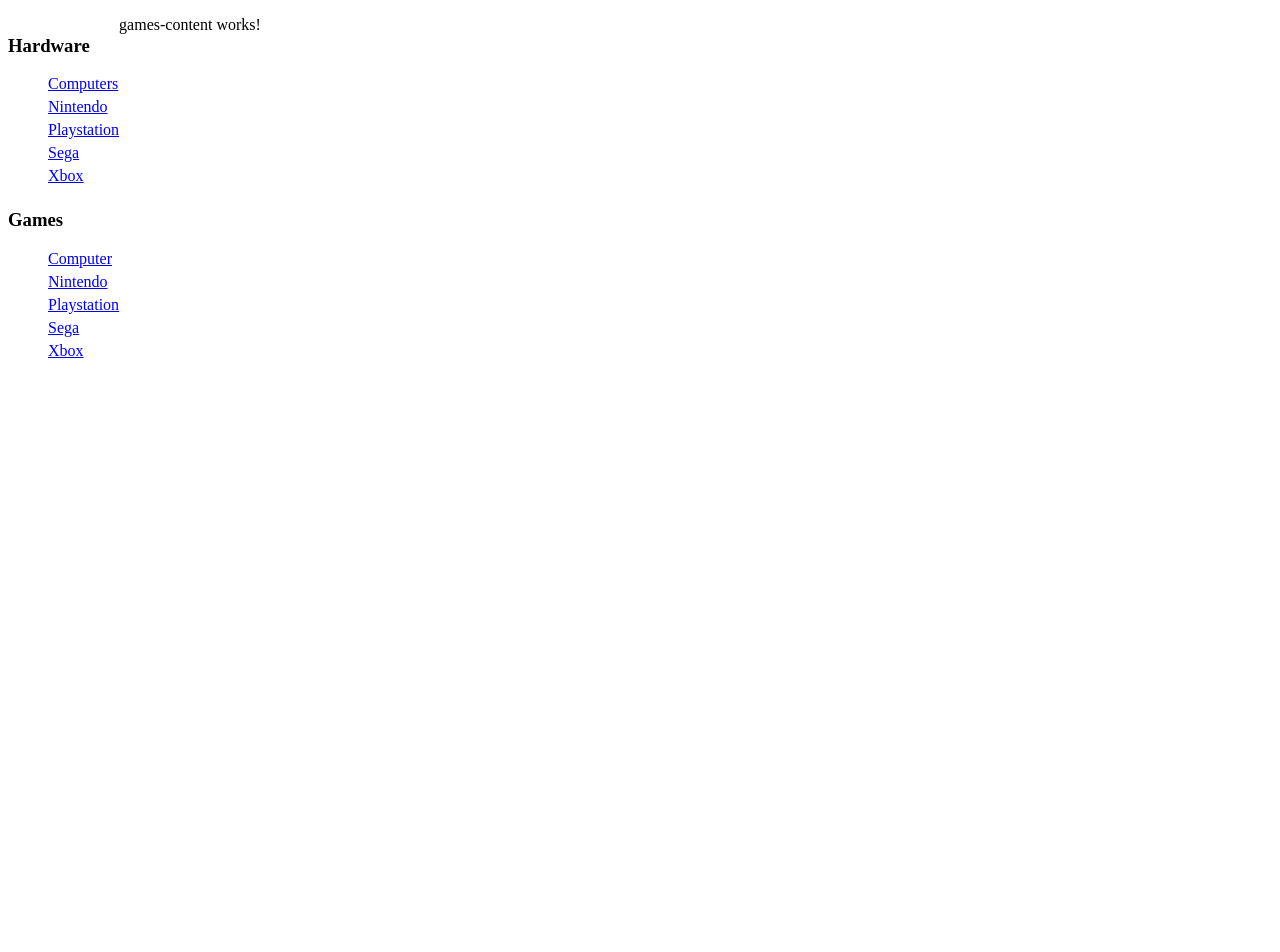
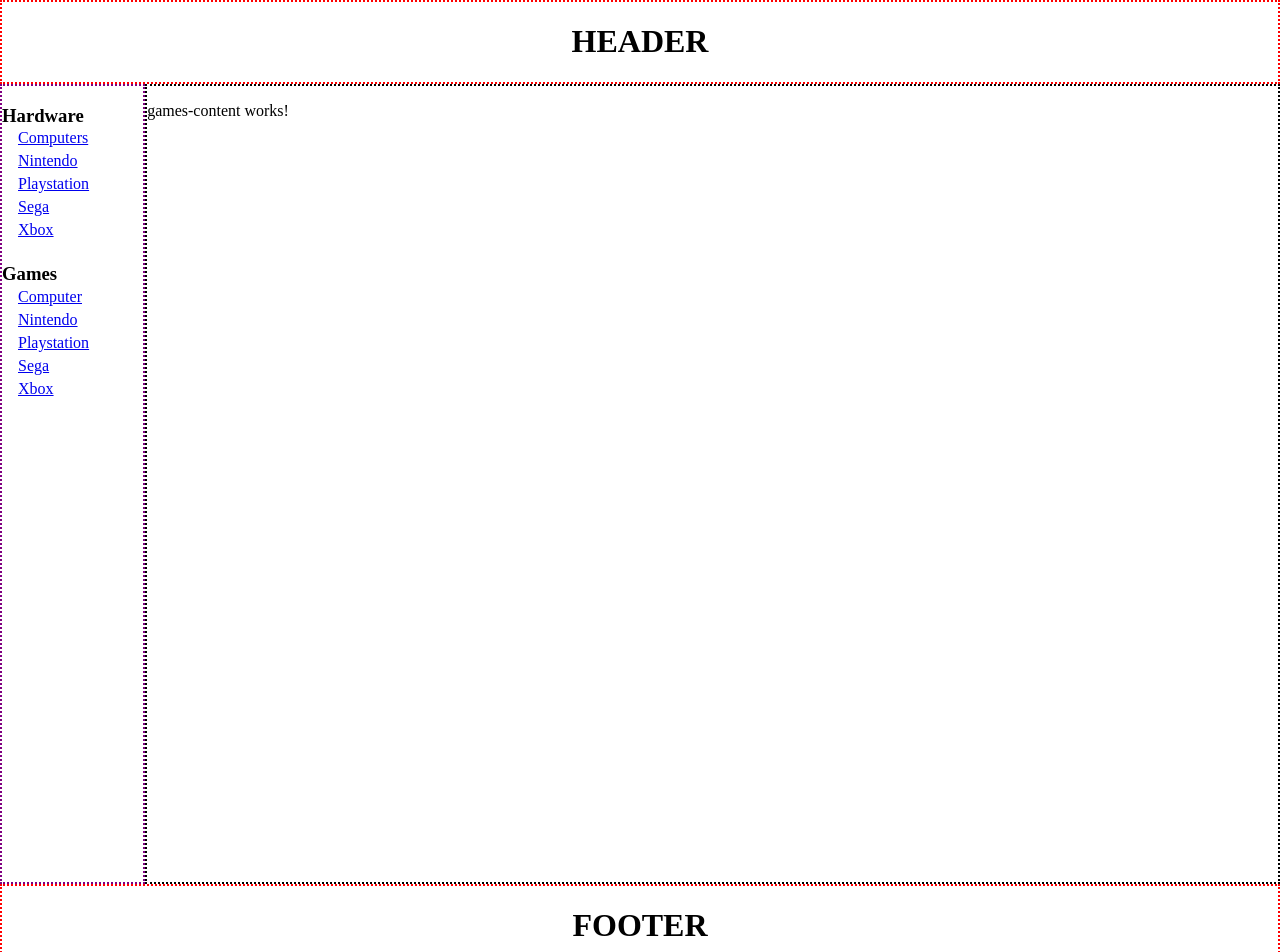
Before and after one commit to stearnsbq/Techtronics-Website, an Angular app in the folder Frontend/: page /games/computer in a window 1280 px wide. Shown: the top 952 px of the page. Before the commit the page ends 800 px from the top, so only its background shows below. Built offline with nearby package versions, Linux system fonts and the light colour scheme.

Commit message:
css grid work

```diff
--- a/Frontend/src/app/app.component.html
+++ b/Frontend/src/app/app.component.html
@@ -1,11 +1,19 @@
+<div class="wrapper">
 
+  <div class="header_content">
+      <h1>HEADER</h1>
+  </div>
 
+  <div class="side_navbar" *ngIf="router.url !== '/login'">
+    <app-side-navbar></app-side-navbar>
+  </div>
 
-<div class="side_navbar">
-  <app-side-navbar></app-side-navbar>
+  <div class="main_content">
+    <router-outlet></router-outlet>
+  </div>
+
+  <div class="footer_content">
+      <h1>FOOTER</h1>
+  </div>
+
 </div>
-
-
-
-
-<router-outlet></router-outlet>
--- a/Frontend/src/app/app.component.scss
+++ b/Frontend/src/app/app.component.scss
@@ -1,3 +1,30 @@
+.wrapper {
+  display: grid;
+  grid-template-columns: auto 0.5fr auto;
+  grid-template-rows: 0.1fr 100% auto;
+  min-height: 100vh;
+}
+
+
+.header_content{
+  grid-column: span 12;
+  border: 2px dotted red;
+  text-align: center;
+}
+
 .side_navbar{
-  float: left;
+  grid-column: span 1;
+  border: 2px dotted purple;
 }
+
+.main_content {
+  grid-column: span 11;
+  border: 2px dotted black;
+}
+
+.footer_content{
+  grid-column: span 12;
+  border: 2px dotted red;
+  margin-top: auto;
+  text-align: center;
+}
--- a/Frontend/src/app/app.component.ts
+++ b/Frontend/src/app/app.component.ts
@@ -1,4 +1,5 @@
 import { Component } from '@angular/core';
+import { Router } from '@angular/router';
 
 @Component({
   selector: 'app-root',
@@ -7,4 +8,7 @@
 })
 export class AppComponent {
   title = 'CMSC508';
+  constructor(public router: Router) {
+
+  }
 }
--- a/Frontend/src/app/front-page-content/front-page-content.component.html
+++ b/Frontend/src/app/front-page-content/front-page-content.component.html
@@ -1 +1,30 @@
-<p>front-page-content works!</p>
+<div class="container">
+
+  <div class="welcome_header">
+    <h1>Welcome</h1>
+
+
+  </div>
+
+  <div class="news_section">
+    <p>Lorem ipsum dolor sit amet, consectetur adipiscing elit. Aliquam tortor enim, viverra ut faucibus sed, luctus vel nulla. Curabitur lorem ante, aliquam imperdiet convallis eget, ornare eu lorem. Pellentesque condimentum, nisi facilisis consectetur pretium, ex nisl facilisis justo, sit amet faucibus quam erat at sapien. Phasellus non lacus vulputate, vehicula ex gravida, viverra nulla. Ut sagittis mi nibh, iaculis venenatis leo rhoncus quis. Cras iaculis felis urna, vitae euismod massa fringilla et. Vestibulum urna magna, convallis vitae porta nec, suscipit interdum nunc. Aliquam finibus non nibh id laoreet. Lorem ipsum dolor sit amet, consectetur adipiscing elit. Donec elit sem, commodo eu elementum et, porta non sem. Nam accumsan lacus lacinia, pretium dolor scelerisque, efficitur dolor. Curabitur eu dui vel nisl aliquam varius a consequat elit.
+
+      Suspendisse ultrices aliquet malesuada. Pellentesque eget commodo ligula. Vestibulum in turpis dui. Curabitur finibus sem nec justo luctus laoreet. Integer iaculis malesuada arcu sit amet mollis. Nullam imperdiet sed dolor a sodales. Etiam et massa vel erat blandit convallis. Fusce nec massa eu ipsum condimentum sagittis sit amet non tortor. Integer rhoncus, odio pretium congue scelerisque, nunc nibh convallis nibh, id porta tortor orci quis massa. Sed interdum sollicitudin turpis, quis facilisis augue venenatis vel. Maecenas sit amet nisi est. Cras commodo ac nunc ac bibendum. Curabitur faucibus fermentum nulla, rutrum sollicitudin sapien scelerisque vel. Aenean dictum facilisis arcu, vitae posuere tellus ultricies vel. Sed scelerisque eros non aliquam vehicula. In in sem pretium, viverra odio ut, convallis dui.
+
+      Cras sit amet commodo risus. Cras consequat, nunc nec commodo sodales, diam ante venenatis leo, eu imperdiet mi justo nec mauris. Cras varius ex pulvinar, pulvinar odio quis, vestibulum urna. Suspendisse vel laoreet metus. Sed ultrices, ante sit amet suscipit fringilla, mi eros molestie neque, eget pulvinar purus massa eu risus. In eget feugiat metus. Integer congue mattis augue. Sed porttitor molestie interdum. Pellentesque finibus enim nec malesuada gravida. Cras pretium consequat justo sed interdum.
+
+      Nulla eget ex lectus. Maecenas ut lobortis dui. Praesent in nisi turpis. Mauris nec sapien egestas, rutrum magna sit amet, posuere justo. Mauris vehicula cursus lorem at ultricies. Morbi sed elit at ex facilisis tempor eget in orci. Morbi at rhoncus lectus. Suspendisse ac porttitor purus, a volutpat diam.
+
+      Sed pharetra id eros dictum pharetra. Ut vulputate orci porta, elementum odio a, convallis orci. Nam in eros sit amet tortor lacinia scelerisque. Nulla a est aliquam est aliquam fermentum non quis arcu. Nunc scelerisque nulla sit amet dui accumsan gravida. Sed tellus neque, ultrices at tempus a, sagittis at elit. Duis a enim mi.
+    </p>
+
+
+  </div>
+
+  <div class="new_stock_and_deals">
+    <div class="deal">
+
+    </div>
+  </div>
+
+</div>
--- a/Frontend/src/app/front-page-content/front-page-content.component.scss
+++ b/Frontend/src/app/front-page-content/front-page-content.component.scss
@@ -0,0 +1,15 @@
+.welcome_header{
+  border: 1px solid red;
+}
+
+
+.news_section{
+  border: 1px solid red;
+}
+
+
+.container{
+  width: 100%;
+  display: flex;
+  flex-direction: column;
+}
--- a/Frontend/src/app/main-content/main-content.component.html
+++ b/Frontend/src/app/main-content/main-content.component.html
@@ -1,4 +1,4 @@
-<div>
+<div class="container">
 
   <div class="front_page_content" *ngIf="currentRoute === ''">
     <app-front-page-content></app-front-page-content>
--- a/Frontend/src/app/side-navbar/side-navbar.component.scss
+++ b/Frontend/src/app/side-navbar/side-navbar.component.scss
@@ -1,16 +1,14 @@
-#header{
-  margin-left: 10px;
-  display: inline;
-}
-
-.icon {
-  height: 10px;
+.section_header{
+  margin-bottom: -1em;
 }
 
 .content ul {
+  margin:0;
+  padding:0;
   list-style: none;
 }
 
 .content li {
+  padding-left: 1em;
   padding-bottom: 5px;
 }
--- a/Frontend/src/styles.scss
+++ b/Frontend/src/styles.scss
@@ -1 +1,10 @@
 /* You can add global styles to this file, and also import other style files */
+body{
+  padding: 0;
+  margin: 0;
+  min-height: 100%;
+}
+
+html{
+  height: 100%;
+}
```
Also changed, not shown: Frontend/src/app/side-navbar/side-navbar.component.html (+0 -12 lines).
